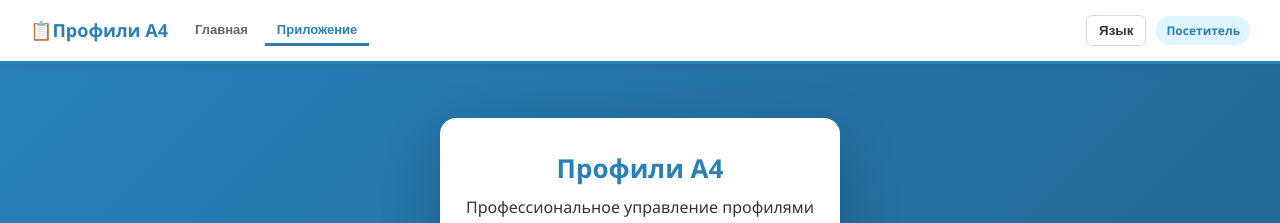
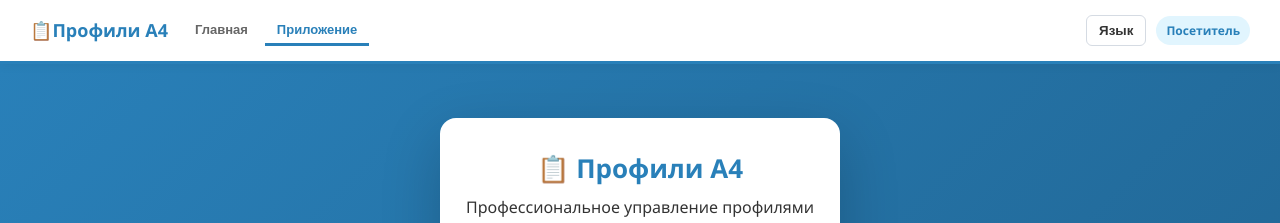
Before and after one commit to nzahoualoojeankc-lab/profil-a4, a website: page HTML/app.html in a window 1280 px wide. Both pictures are taken after a click on the button "Приложение". Shown: the top 223 px of the page. Drawn offline with nearby package versions, Linux system fonts and the light colour scheme.

Commit message:
Add emoji to the login header

```diff
--- a/HTML/app.html
+++ b/HTML/app.html
@@ -434,7 +434,7 @@
     <div class="login-screen" id="loginScreen">
       <div class="login-container">
         <div class="login-header">
-          <h1> Профили A4</h1>
+          <h1>📋 Профили A4</h1>
           <p>Профессиональное управление профилями</p>
           <p id="supabaseConfigStatus" class="login-error" role="alert" hidden></p>
         </div>
```
